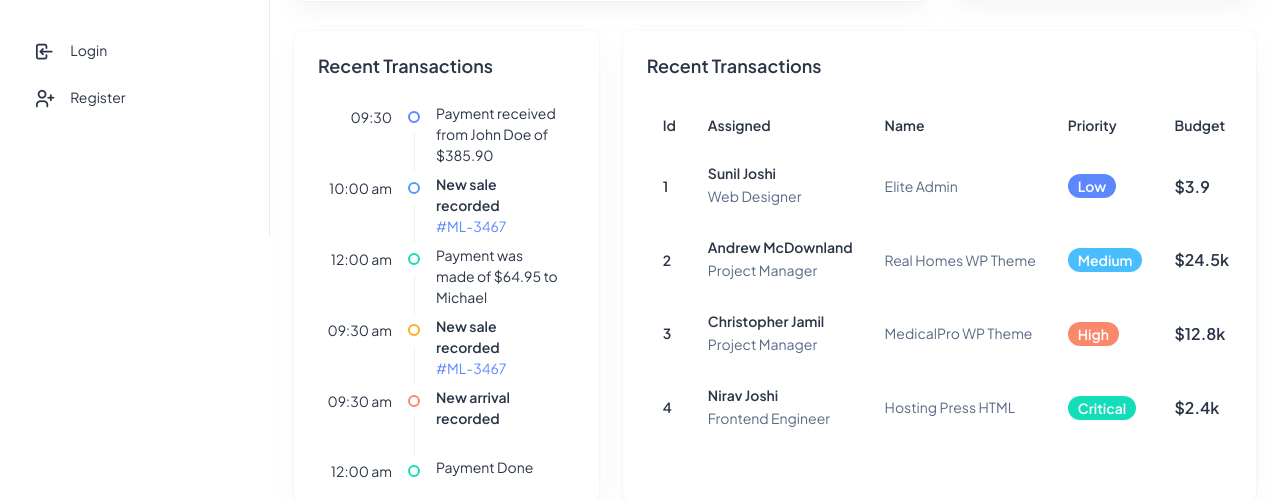
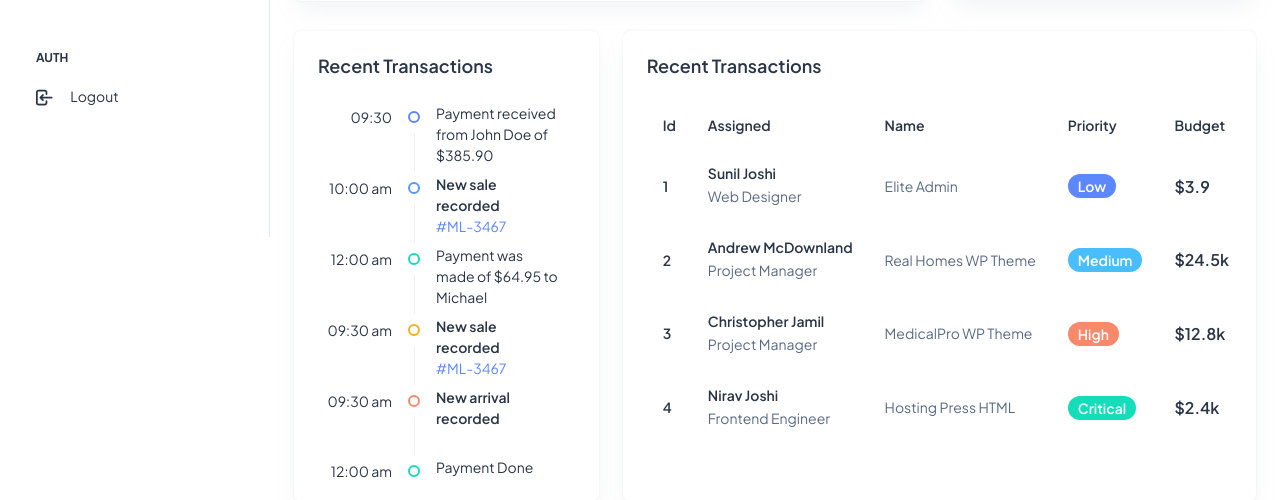
Before and after one commit to Huu-Tinh/Nh-m-5, a PHP site: page /Admin/index.php in a window 1280 px wide. Shown: the part 563-1063 px from the top of the page. Run offline with PHP 8.4, Linux system fonts and the light colour scheme; the visitor is signed in with stand-in values (Sample User, id 1).

Commit message:
Update sidebar.php

```diff
--- a/Admin/includes/sidebar.php
+++ b/Admin/includes/sidebar.php
@@ -66,39 +66,19 @@
                     </a>
                 </li>
 
-                <li class="nav-small-cap" style="margin-top: 235px;">
+                <li class="nav-small-cap" style="margin-top: 255px;">
                     <i class="ti ti-dots nav-small-cap-icon fs-4"></i>
-                    <!-- <span class="hide-menu">AUTH</span> -->
+                    <span class="hide-menu">AUTH</span>
                 </li>
                 <li class="sidebar-item">
                     <a class="sidebar-link" href="index.php?act=login" aria-expanded="false">
                         <span>
                             <i class="ti ti-login"></i>
                         </span>
-                        <span class="hide-menu">Login</span>
+                        <span class="hide-menu">Logout</span>
                     </a>
                 </li>
-                <li class="sidebar-item">
-                    <a class="sidebar-link" href="includes/register.php" aria-expanded="false">
-                        <span>
-                            <i class="ti ti-user-plus"></i>
-                        </span>
-                        <span class="hide-menu">Register</span>
-                    </a>
-                </li>
-
             </ul>
-            <!-- <div class="unlimited-access hide-menu bg-light-primary position-relative mb-7 mt-5 rounded">
-                <div class="d-flex">
-                    <div class="unlimited-access-title me-3">
-                        <h6 class="fw-semibold fs-4 mb-6 text-dark w-85">Upgrade to pro</h6>
-                        <a href="https://adminmart.com/product/modernize-bootstrap-5-admin-template/" target="_blank" class="btn btn-primary fs-2 fw-semibold lh-sm">Buy Pro</a>
-                    </div>
-                    <div class="unlimited-access-img">
-                        <img src="../assets/images/backgrounds/rocket.png" alt="" class="img-fluid">
-                    </div>
-                </div>
-            </div> -->
         </nav>
         <!-- End Sidebar navigation -->
     </div>
```
